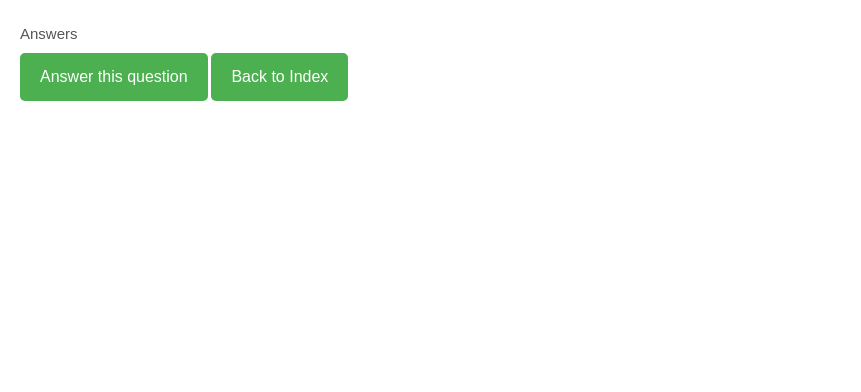
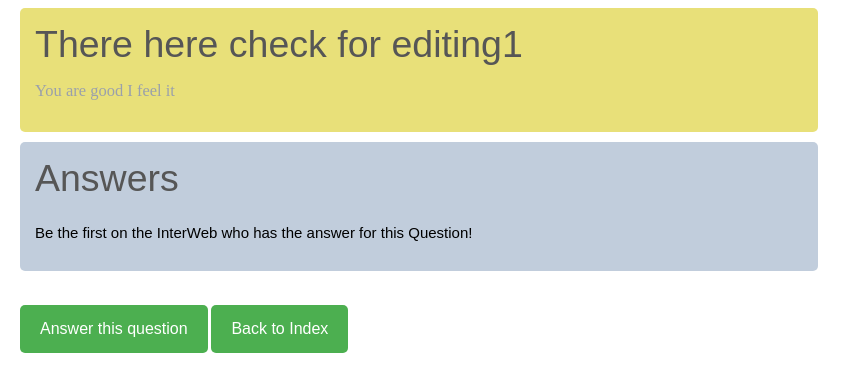
Before and after one commit to AndrasKovacs84/mittuDOMAIN-AskMate_project, a Flask app: page /question/9 in a window 1280 px wide. Shown: the top 392 px of the page, without its empty margins (0-861 px from the left). Run offline with Flask 2, Linux system fonts and the light colour scheme.

Commit message:
New question/ Edit question and headers added, Question details got some style

```diff
--- a/main.py
+++ b/main.py
@@ -55,14 +55,15 @@ def question(question_id, methods=['GET']):
     question = data_manager.get_datatable_from_file('data/question.csv', QUESTION_B64_COL)
     question = common.search_row_by_id(question_id, question)
     all_answers = data_manager.get_datatable_from_file('data/answer.csv', ANSWER_B64_COL)
-    answers_to_question_id = []
+    answers_for_question_id = []
     for ans in all_answers:
         if str(question_id) == ans[3]:
-            answers_to_question_id.append(ans)
+            answers_for_question_id.append(ans)
 
-    for answer in answers_to_question_id:
+    for answer in answers_for_question_id:
         answer[DATA_TIME_INDEX] = data_manager.decode_time(answer[DATA_TIME_INDEX])
-    return render_template('question_details.html', question=question, answers=answers_to_question_id)
+    return render_template('question_details.html', question=question,
+                            answers=answers_for_question_id, answer_title=all_answers[0])
 
 
 @app.route('/question/<int:question_id>/new_answer', methods=['GET'])
--- a/static/style.css
+++ b/static/style.css
@@ -111,6 +111,7 @@ td {
     word-wrap: break-word;
     background: #FAFAFA;
     text-align: center;
+    padding: 2px;
 }
 
 tr, td {
@@ -156,3 +157,20 @@ table tbody tr td a {
   width: 100%;
   height: 100%;
 }
+
+.question_details{
+    background-color: rgba(222, 211, 62, 0.69);
+    border: none;
+    border-radius: 5px;
+    width: 60%;
+    padding: 15px;
+}
+
+.answers{
+    background-color: #c1cddc;
+    border: none;
+    border-radius: 5px;
+    width: 60%;
+    margin-top: 10px;
+    padding: 15px;
+}
--- a/templates/list.html
+++ b/templates/list.html
@@ -2,7 +2,7 @@
 <html>
 <head>
     <link rel="stylesheet" type="text/css" href="{{ url_for('static', filename='style.css') }}">
-    <title>{{ title }}</title>
+    <title>{{ AskMate }}</title>
 </head>
 <body>
     <h2>AskMate</h2>
--- a/templates/question_details.html
+++ b/templates/question_details.html
@@ -2,15 +2,36 @@
 <html>
 <head>
     <link rel="stylesheet" type="text/css" href="{{ url_for('static', filename='style.css') }}">
-    <title>{{ title }}</title>
+    <title>{{ question[4] }}</title>
 </head>
 <body>
-    <h2>{{ question[4] }}</h2>
-    <p> {{ question[5] }}</p>
-    <h3>Answers</h3>
-    {% for answer in answers %}
-    <p>{{ answer }}</p>
-    {% endfor %}
+    <div class="question_details">
+        <h2>{{ question[4] }}</h2>
+        <p> {{ question[5] }}</p>
+    </div>
+    <div class="answers">
+        <h2>Answers</h2>
+        <table>
+            {% if answers|length %}
+            <tr>
+                {% for header in answer_title %}
+                    <th>{{ header }}</th>
+                {% endfor %}
+            </tr>
+            {% for answer in answers %}
+            <tr>
+                {% for item in answer %}
+                <td>{{ item }}</td>
+                {% endfor %}
+            </tr>
+            {% endfor %}
+            {% else %}
+            <h3 style="color: black">Be the first on the InterWeb who has the answer for this Question!</h3>
+            {% endif %}
+        </table>
+    </div>
+    <br>
+    <br>
     <button name="answer_form" onclick="location.href='/question/{{ question[0] }}/new_answer'" type="button">Answer this question</button>
     <button name="index" onclick="location.href='/'" type="button">Back to Index</button>
 </body>
```
Also changed, not shown: data/question.csv (+2 -1 lines), templates/question_form.html (+8 -1 lines).
